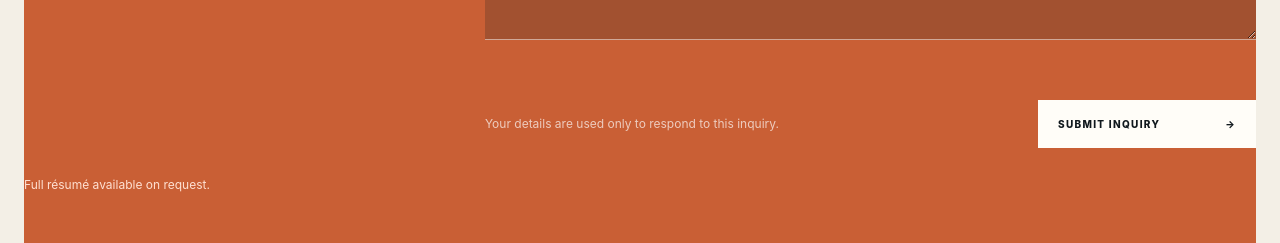
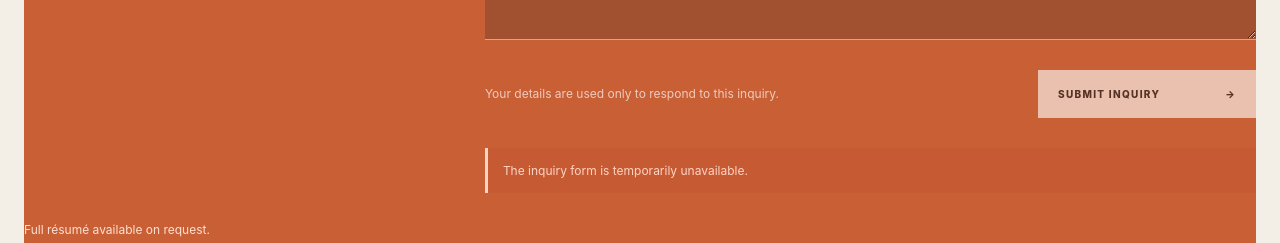
Before and after one commit to jwebs444/jobwebsite, a SvelteKit app: page / in a window 1280 px wide. Shown: the part 7427-7670 px from the top of the page. Built offline with nearby package versions, Linux system fonts and the light colour scheme; no server answers.

Commit message:
Load Turnstile key from Pages runtime

```diff
--- a/src/app.d.ts
+++ b/src/app.d.ts
@@ -12,7 +12,9 @@ declare global {
 		// interface Locals {}
 		// interface PageData {}
 		// interface PageState {}
-		// interface Platform {}
+		interface Platform {
+			env: Record<string, string | undefined>;
+		}
 	}
 }
 
--- a/src/components/Main.svelte
+++ b/src/components/Main.svelte
@@ -2,7 +2,8 @@
 	import ProjectCard from './ProjectCard.svelte';
 	import { featuredProjects } from '$lib/projects';
 	import { inquiryTopics } from '$lib/inquiry';
-	import { env } from '$env/dynamic/public';
+
+	export let turnstileSiteKey = '';
 
 	let inquiryState: 'idle' | 'submitting' | 'success' | 'error' = 'idle';
 	let inquiryMessage = '';
@@ -336,10 +337,10 @@
 					<label for="inquiry-website">Website</label>
 					<input id="inquiry-website" name="website" tabindex="-1" autocomplete="off" />
 				</div>
-				{#if env.PUBLIC_TURNSTILE_SITE_KEY}
+				{#if turnstileSiteKey}
 					<div
 						class="cf-turnstile"
-						data-sitekey={env.PUBLIC_TURNSTILE_SITE_KEY}
+						data-sitekey={turnstileSiteKey}
 						data-action="portfolio-inquiry"
 						data-theme="dark"
 						data-size="flexible"
@@ -350,13 +351,13 @@
 					<button
 						class="button button-light"
 						type="submit"
-						disabled={inquiryState === 'submitting' || !env.PUBLIC_TURNSTILE_SITE_KEY}
+						disabled={inquiryState === 'submitting' || !turnstileSiteKey}
 					>
 						{inquiryState === 'submitting' ? 'Sending…' : 'Submit inquiry'}
 						<span aria-hidden="true">→</span>
 					</button>
 				</div>
-				{#if !env.PUBLIC_TURNSTILE_SITE_KEY}
+				{#if !turnstileSiteKey}
 					<p class="form-status form-status--error" role="status">
 						The inquiry form is temporarily unavailable.
 					</p>
--- /dev/null
+++ b/src/routes/+page.server.ts
@@ -0,0 +1,9 @@
+import type { PageServerLoad } from './$types';
+
+export const load: PageServerLoad = ({ platform }) => {
+	const runtimeEnv = platform?.env as Record<string, string | undefined> | undefined;
+
+	return {
+		turnstileSiteKey: runtimeEnv?.PUBLIC_TURNSTILE_SITE_KEY ?? ''
+	};
+};
--- a/src/routes/+page.svelte
+++ b/src/routes/+page.svelte
@@ -1,5 +1,8 @@
-<script>
+<script lang="ts">
 	import Main from '../components/Main.svelte';
+	import type { PageData } from './$types';
+
+	export let data: PageData;
 </script>
 
 <svelte:head>
@@ -26,4 +29,4 @@
 	<script src="https://challenges.cloudflare.com/turnstile/v0/api.js" async defer></script>
 </svelte:head>
 
-<Main />
+<Main turnstileSiteKey={data.turnstileSiteKey} />
```
